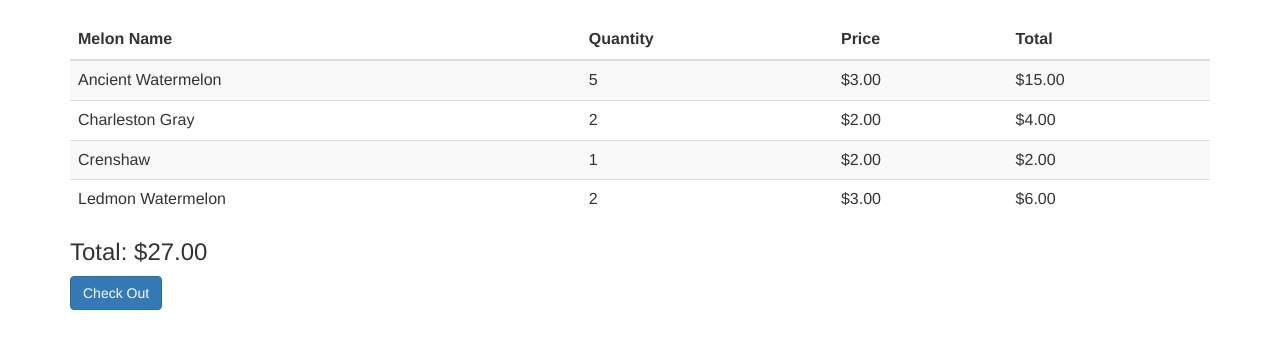
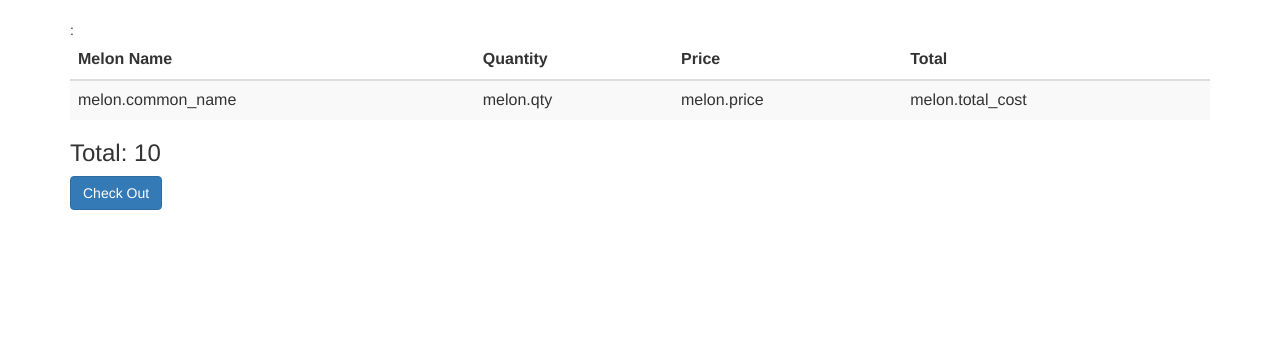
Before and after one commit to ErikaAzabache/hackbright-lessons, a Flask app: template templates/cart.html in a window 1280 px wide. Shown: the part 51-400 px from the top of the page. Run offline with Flask 2, Linux system fonts and the light colour scheme; the template is opened without the code that fills it: most values are stand-ins (such as "Sample title", 1, 10 or a date in 2020); some libraries are stand-ins or nearby versions.

Commit message:
Sort of fixed the shopping chart, but not quite

```diff
--- a/shoppingsite.py
+++ b/shoppingsite.py
@@ -7,7 +7,7 @@ Authors: Joel Burton, Christian Fernandez, Meggie Mahnken, Katie Byers.
 """
 
 
-from flask import Flask, render_template, redirect, flash
+from flask import Flask, render_template, redirect, flash, session
 import jinja2
 
 import melons
@@ -17,7 +17,7 @@ app = Flask(__name__)
 
 # A secret key is needed to use Flask sessioning features
 
-app.secret_key = 'this-should-be-something-unguessable'
+app.secret_key = 'mananamanadododododomwahahahaha'
 
 # Normally, if you refer to an undefined variable in a Jinja template,
 # Jinja silently ignores this. This makes debugging difficult, so we'll
@@ -25,6 +25,7 @@ app.secret_key = 'this-should-be-something-unguessable'
 # error.
 
 app.jinja_env.undefined = jinja2.StrictUndefined
+app.jinja_env.auto_reload = True
 
 
 @app.route("/")
@@ -42,7 +43,7 @@ def list_melons():
     return render_template("all_melons.html",
                            melon_list=melon_list)
 
-# NEEDS TO BE FIXED
+
 @app.route("/melon/<melon_id>")
 def show_melon(melon_id):
     """Return page showing the details of a given melon.
@@ -65,20 +66,39 @@ def show_shopping_cart():
     # The logic here will be something like:
     #
     # - get the cart dictionary from the session
+    cart = session.get("cart", {})
+
     # - create a list to hold melon objects and a variable to hold the total
     #   cost of the order
+    melon_list = []
+    order_total = 0
+
     # - loop over the cart dictionary, and for each melon id:
+    for melon_id, melon_qty in cart.items():
+
     #    - get the corresponding Melon object
+        this_melon = melons.get_by_id(melon_id)
+
     #    - compute the total cost for that type of melon
+        total_cost = this_melon.price * melon_qty
+
     #    - add this to the order total
+        order_total += total_cost
+
     #    - add quantity and total cost as attributes on the Melon object
+        this_melon.qty = melon_qty
+        this_melon.total_cost = total_cost
+
     #    - add the Melon object to the list created above
+        melon_list.append(this_melon)
+
     # - pass the total order cost and the list of Melon objects to the template
-    #
+
     # Make sure your function can also handle the case wherein no cart has
     # been added to the session
 
-    return render_template("cart.html")
+    return render_template("cart.html", melon_list=melon_list,
+                           order_total=order_total)
 
 
 @app.route("/add_to_cart/<melon_id>")
@@ -95,12 +115,23 @@ def add_to_cart(melon_id):
     #
     # - check if a "cart" exists in the session, and create one (an empty
     #   dictionary keyed to the string "cart") if not
+    if "cart" not in session.keys():
+        session["cart"] = {}
+
     # - check if the desired melon id is the cart, and if not, put it in
+    cart_ids = session["cart"].keys()
+    if melon_id not in cart_ids:
+        session["cart"][melon_id] = 1
+    else:
+        session["cart"][melon_id] += 1
+
     # - increment the count for that melon id by 1
     # - flash a success message
+    flash("You have successfully added %s to your cart."
+          % melons.get_by_id(melon_id).common_name)
     # - redirect the user to the cart page
 
-    return "Oops! This needs to be implemented!"
+    return redirect("/cart")
 
 
 @app.route("/login", methods=["GET"])
--- a/templates/cart.html
+++ b/templates/cart.html
@@ -13,34 +13,18 @@
         </tr>
         </thead>
         <tbody>
-        <tr>
-            <td>Ancient Watermelon</td>
-            <td>5</td>
-            <td>$3.00</td>
-            <td>$15.00</td>
-        </tr>
-        <tr>
-            <td>Charleston Gray</td>
-            <td>2</td>
-            <td>$2.00</td>
-            <td>$4.00</td>
-        </tr>
-        <tr>
-            <td>Crenshaw</td>
-            <td>1</td>
-            <td>$2.00</td>
-            <td>$2.00</td>
-        </tr>
-        <tr>
-            <td>Ledmon Watermelon</td>
-            <td>2</td>
-            <td>$3.00</td>
-            <td>$6.00</td>
-        </tr>
+        {% for melon in melon_list %}:
+            <tr>
+                <td>melon.common_name</td>
+                <td>melon.qty</td>
+                <td>melon.price</td>
+                <td>melon.total_cost</td>
+            </tr>
+        {% endfor %}
         </tbody>
     </table>
 
-    <h3>Total: $27.00</h3>
+    <h3>Total: {{ order_total }}</h3>
 
     <a href="/checkout" class="btn btn-large btn-primary">Check Out</a>
 
```
